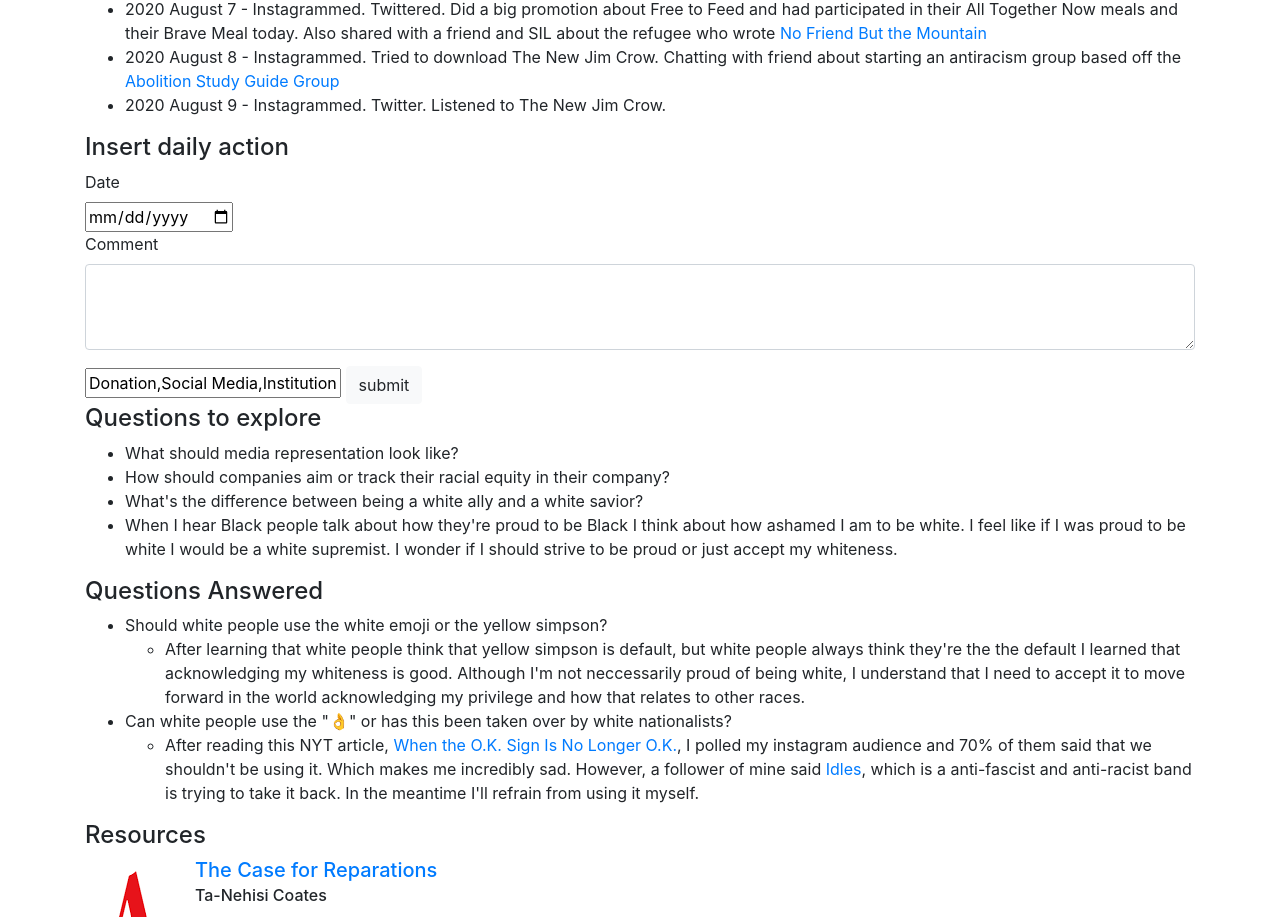
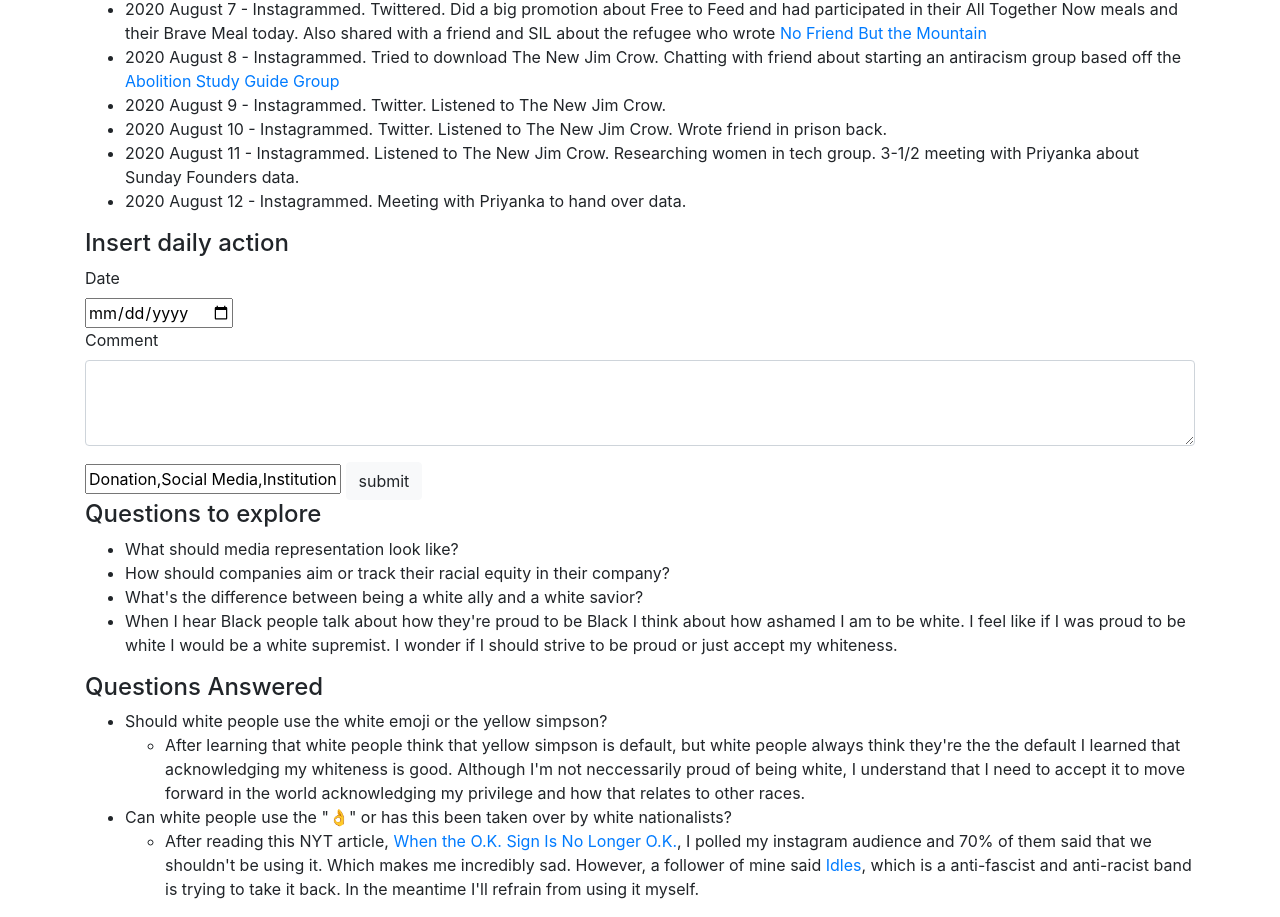
Before and after one commit to nikkiricks/anti-racism-work, a website: page index.html in a window 1280 px wide. Shown: the part 3627-4544 px from the top of the page. Drawn offline with nearby package versions, Linux system fonts and the light colour scheme.

Commit message:
daily update

```diff
--- a/index.html
+++ b/index.html
@@ -380,6 +380,9 @@
         <li>2020 August 7 - Instagrammed. Twittered. Did a big promotion about Free to Feed and had participated in their All Together Now meals and their Brave Meal today. Also shared with a friend and SIL about the refugee who wrote <a href="https://www.booktopia.com.au/no-friend-but-the-mountains-behrouz-boochani/book/9781760784942.html" target="_blank" rel="noopener noreferrer">No Friend But the Mountain</a> </li>
         <li>2020 August 8 - Instagrammed. Tried to download The New Jim Crow. Chatting with friend about starting an antiracism group based off the  <a href="https://abolitionjournal.org/studyguide/?fbclid=IwAR1p65UVzsVjBdcTwg2ddW6iIVuEK_glrxLnUb38fH4MaCMS4ByrFImzc1k" target="_blank" rel="noopener noreferrer">Abolition Study Guide Group</a></li>
         <li>2020 August 9 - Instagrammed. Twitter. Listened to The New Jim Crow.</li>
+        <li>2020 August 10 - Instagrammed. Twitter. Listened to The New Jim Crow. Wrote friend in prison back.</li>
+        <li>2020 August 11 - Instagrammed. Listened to The New Jim Crow. Researching women in tech group. 3-1/2 meeting with Priyanka about Sunday Founders data.</li>
+        <li>2020 August 12 - Instagrammed. Meeting with Priyanka to hand over data.</li>
       </ul>
 
       <h4>Insert daily action</h4>
```
